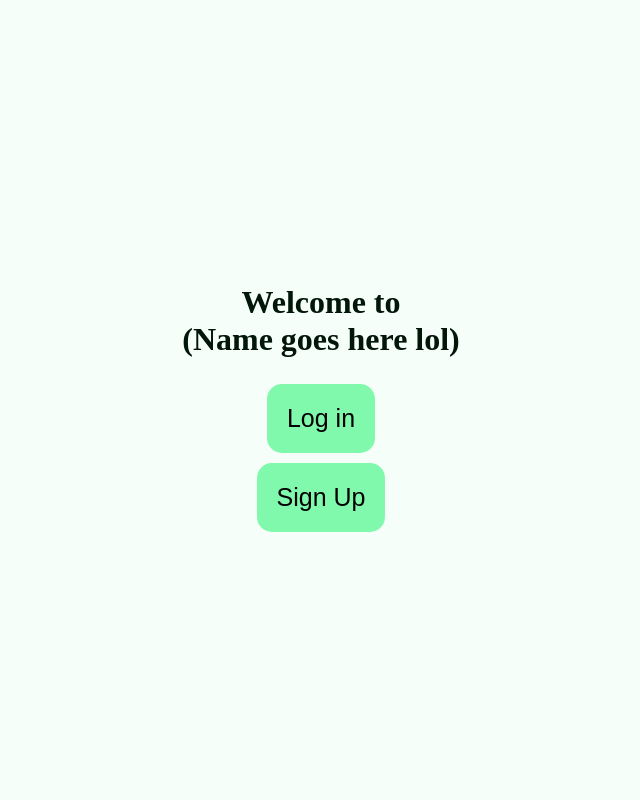
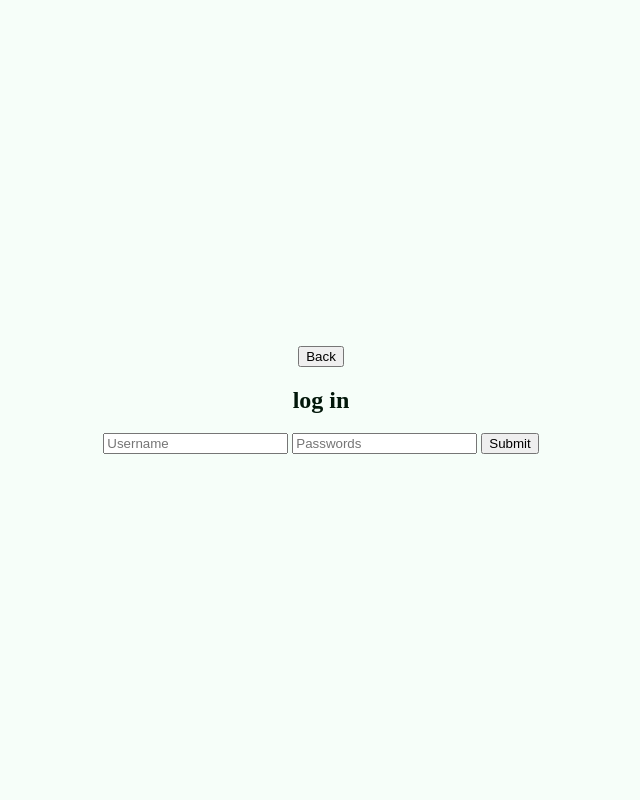
Before and after one commit to JakeFontaine821/BugTracker, a plain HTML site: page index.html in a window 1280 px wide. Both pictures are taken after a click on the button "Log in". Shown: the top 800 px of the page, without its empty margins (319-959 px from the left). Drawn offline with Linux system fonts and the light colour scheme.

Commit message:
added login page

```diff
--- a/index.html
+++ b/index.html
@@ -7,10 +7,22 @@
     <link rel="stylesheet" href="style.css">
 </head>
 <body>
-    <main>
+    <main class="landing-page">
         <h1>Welcome to <br> (Name goes here lol)</h1>
-        <button>Log in</button>
+        <button class="login-button">Log in</button>
         <button>Sign Up</button>
     </main>
+
+    <article class="login-page off-screen">
+        <button class="back-button">Back</button>
+        <h1>log in</h1>
+        <form>
+            <input type="text" placeholder="Username">
+            <input type="text" placeholder="Passwords">
+            <button>Submit</button>
+        </form>
+    </article>
+
+    <script src="script.js"></script>
 </body>
 </html>
--- /dev/null
+++ b/script.js
@@ -0,0 +1,17 @@
+const body = document.querySelector("body"),
+      landing_menu = body.querySelector("main"),
+      login_menu = body.querySelector(".login-page"),
+      login_button = body.querySelector(".login-button"),
+      back_buttons = body.querySelectorAll(".back-button");
+
+login_button.addEventListener("click", () => {
+    landing_menu.classList.toggle("off-screen");
+    login_menu.classList.toggle("off-screen");
+})
+
+for (let i = 0; i < back_buttons.length; i++) {
+    back_buttons[i].addEventListener("click", () => {
+        landing_menu.classList.toggle("off-screen");
+        login_menu.classList.toggle("off-screen");
+    })
+}
--- a/style.css
+++ b/style.css
@@ -4,6 +4,8 @@
     --primary: #80f9ad;
     --secondary: #bef9d4;
     --accent: #8c4f76;
+
+    --page-transition-time: .8s;
 }
 
 body{
@@ -25,12 +27,37 @@ main{
     width: 40%;
     height: 100%;
 
+    position: absolute;
     display: flex;
     flex-direction: column;
     justify-content: center;
     align-items: center;
     text-align: center;
+    transition-delay: var(--page-transition-time);
+    transition: all var(--page-transition-time) ease-out;
+    /* transform: translate(0, -50%); */
+    /* animation: landing-load .8s ease-out; */
 }
+
+main.off-screen{
+
+    transform: translateY(100%);
+}
+
+/* @keyframes landing-load {
+    0% {
+        transform: translateY(100%);
+    }
+    45% {
+        transform: translateY(-3%);
+    }
+    70%{
+        transform: translateY(1%);
+    }
+    100% {
+        transform: translateY(0);
+    }
+} */
 
 main button{
     margin: 5px 0px;
@@ -41,3 +68,23 @@ main button{
     border-radius: 15px;
     font-size: 25px;
 }
+
+.login-page{
+    width: 40%;
+    height: 100%;
+
+    position: absolute;
+    display: flex;
+    flex-direction: column;
+    justify-content: center;
+    align-items: center;
+    text-align: center;
+
+    transition-delay: var(--page-transition-time);
+    transition: all var(--page-transition-time) ease-out;
+}
+
+.login-page.off-screen{
+    /* transition-delay: var(--page-transition-time); */
+    transform: translateY(100%);
+}
```
